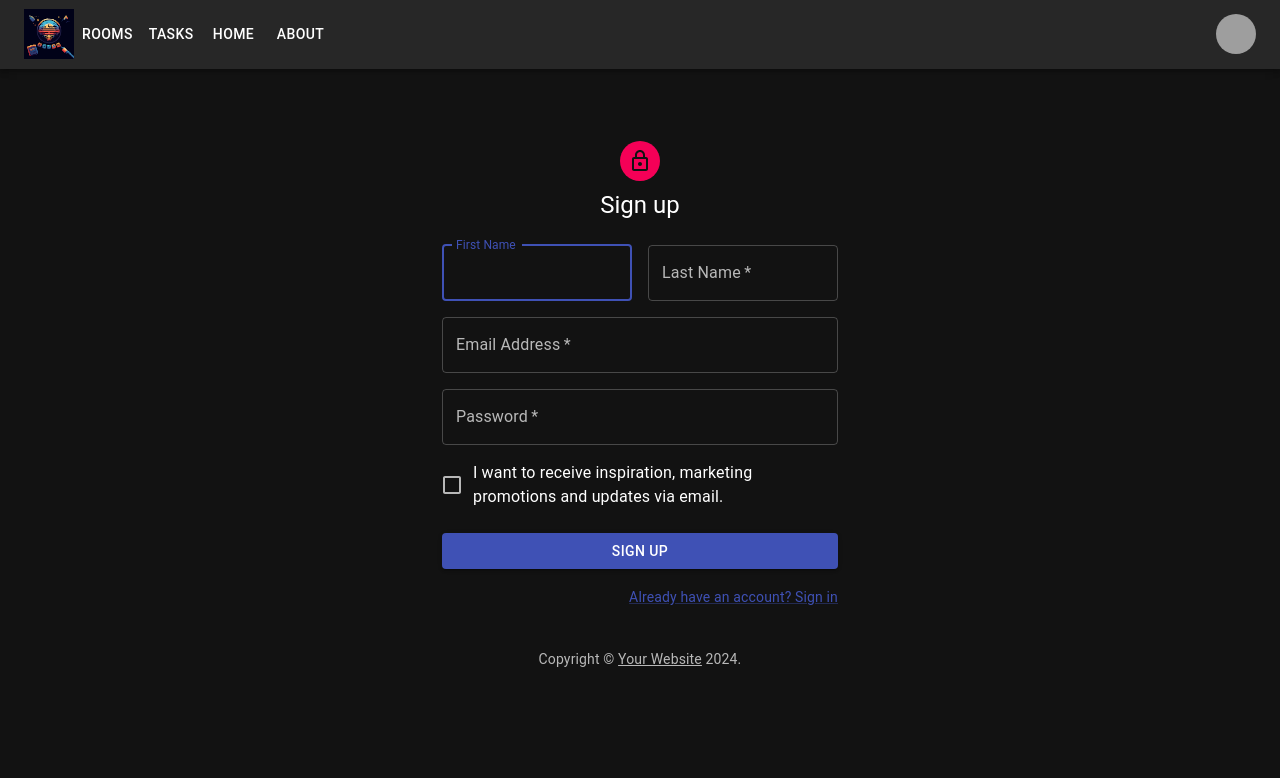
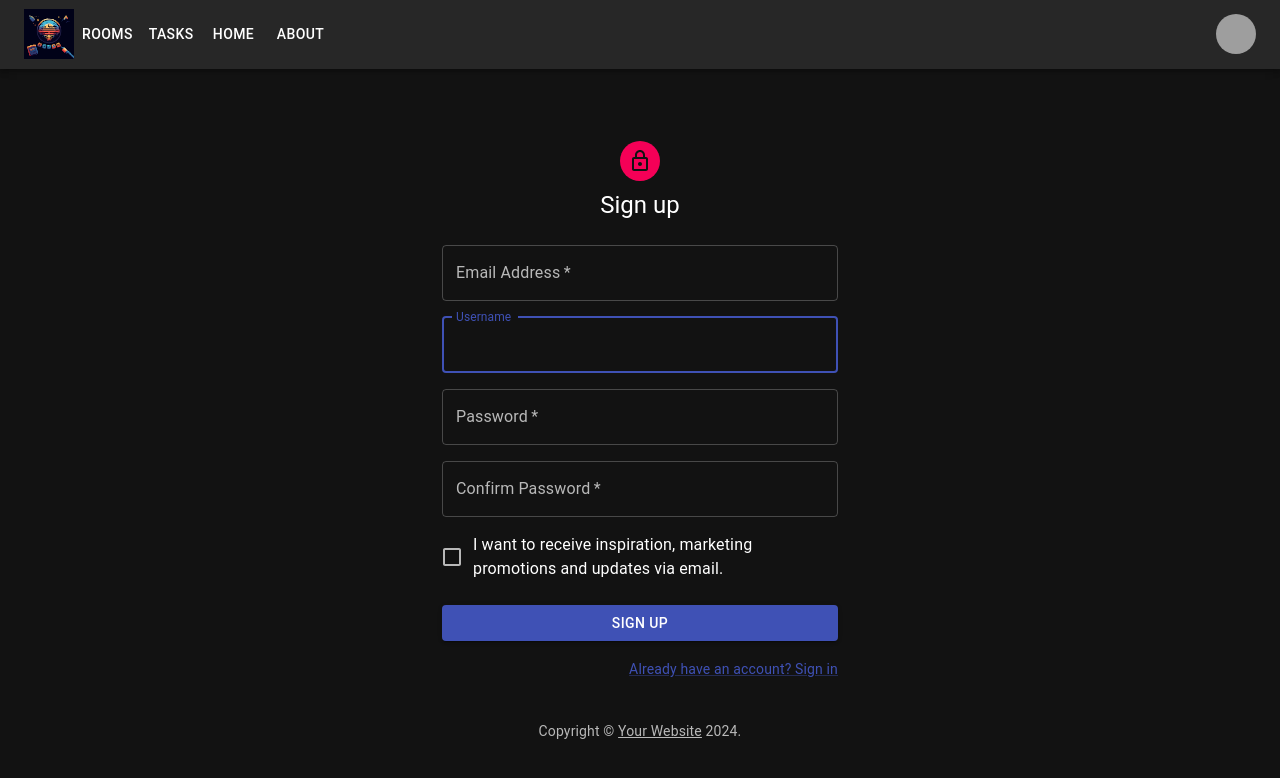
Before and after one commit to tal568/ToDoAppFront, a React (Vite) app: page /sign-up in a window 1280 px wide. Shown: the top 778 px of the page. Built offline with nearby package versions, Linux system fonts and the light colour scheme; grey boxes are pictures that could not be loaded.

Commit message:
feat: :construction: conactong thebackend

```diff
--- a/package.json
+++ b/package.json
@@ -17,6 +17,8 @@
     "@mui/joy": "^5.0.0-beta.48",
     "@mui/material": "^5.16.7",
     "@mui/styled-engine-sc": "^6.0.0-alpha.18",
+    "axios": "^1.7.5",
+    "js-cookie": "^3.0.5",
     "react": "^18.3.1",
     "react-dom": "^18.3.1",
     "react-hook-form": "^7.52.2",
--- a/src/components/auth/sign-up.tsx
+++ b/src/components/auth/sign-up.tsx
@@ -15,7 +15,9 @@ import { useForm, Controller } from "react-hook-form";
 import { yupResolver } from "@hookform/resolvers/yup";
 import * as Yup from "yup";
 import { Link as RouterLink } from 'react-router-dom';
-import axios, { Axios } from "axios";
+import axios from "axios";
+import Cookies from "js-cookie";
+axios.defaults.withCredentials = true;
 
 function Copyright(props: any) {
   return (
@@ -35,29 +37,29 @@ function Copyright(props: any) {
   );
 }
 type signInFormData = {
-  firstName: string;
-  lastName: string;
+  username: string;
   email: string;
-  password: string;
+  password1: string;
+  password2: string;
+
 };
 
 export default function SignUp() {
   const validationSchema: Yup.ObjectSchema<signInFormData> = Yup.object()
     .shape({
-      firstName: Yup.string()
-        .required("First Name is required")
-        .max(15, "Must be 15 characters or less")
-        .min(3, "Must be 3 characters or more"),
-      lastName: Yup.string()
-        .required("Last Name is required")
-        .max(20, "Must be 20 characters or less")
-        .min(3, "Must be 3 characters or more"),
+
+
       email: Yup.string()
         .email("Email is invalid")
         .required("Email is required"),
-      password: Yup.string()
-        .min(6, "Password must be at least 6 characters")
+      username: Yup.string()
+        .required("Username is required")
+        .max(30, "Must be 30 characters or less")
+        .min(3, "Must be 3 characters or more").required("Username is required"),
+      password1: Yup.string()
+        .min(8, "Password must be at least 8 characters")
         .required("Password is required"),
+      password2: Yup.string().oneOf([Yup.ref("password1"), ""], "Passwords must match"),
     })
     .required();
 
@@ -71,10 +73,20 @@ export default function SignUp() {
 
     resolver: yupResolver(validationSchema),
   });
-  const onSubmit = (data: signInFormData) => {
-    reset();
-    console.log(data);
-    axios.post("http://localhost:8000/accounts/signup/", data)
+  const onSubmit = async (data: signInFormData) => {
+    try {
+
+
+      const req = await axios.get("http://localhost:8000/accounts/signup/")
+      console.log(req)
+
+      const res = await axios.post("http://localhost:8000/accounts/signup/", data, { headers: { "X-CSRFToken": Cookies.get("csrftoken"), "Content-Type": "application/json" } })
+      console.log(res)
+      reset();
+    }
+    catch (error) {
+      console.log("Error", error)
+    }
 
   };
 
@@ -103,44 +115,8 @@ export default function SignUp() {
             sx={{ mt: 3 }}
           >
             <Grid container spacing={2}>
-              <Grid item xs={12} sm={6}>
-                <Controller
-                  control={control}
-                  name="firstName"
-                  defaultValue=""
-                  render={({ field }) => (
-                    <TextField
-                      autoComplete="given-name"
-                      label="First Name"
-                      fullWidth
-                      id="firstName"
-                      autoFocus
-                      {...field}
-                      error={Boolean(errors.firstName)}
-                      helperText={errors.firstName?.message}
-                    />
-                  )}
-                />
-              </Grid>
-              <Grid item xs={12} sm={6}>
-                <Controller
-                  control={control}
-                  name="lastName"
-                  defaultValue=""
-                  render={({ field }) => (
-                    <TextField
-                      label="Last Name"
-                      fullWidth
-                      id="lastName"
-                      required
-                      autoComplete="family-name"
-                      {...field}
-                      error={Boolean(errors.lastName)}
-                      helperText={errors.lastName?.message}
-                    />
-                  )}
-                />
-              </Grid>
+
+
               <Grid item xs={12}>
                 <Controller
                   control={control}
@@ -161,10 +137,29 @@ export default function SignUp() {
                   )}
                 />
               </Grid>
+              <Grid item xs={12} >
+                <Controller
+                  control={control}
+                  name="username"
+                  defaultValue=""
+                  render={({ field }) => (
+                    <TextField
+                      autoComplete="username"
+                      label="Username"
+                      fullWidth
+                      id="username"
+                      autoFocus
+                      {...field}
+                      error={Boolean(errors.username)}
+                      helperText={errors.username?.message}
+                    />
+                  )}
+                />
+              </Grid>
               <Grid item xs={12}>
                 <Controller
                   control={control}
-                  name="password"
+                  name="password1"
                   defaultValue=""
                   render={({ field }) => (
                     <TextField
@@ -175,11 +170,34 @@ export default function SignUp() {
                       id="password"
                       autoComplete="new-password"
                       {...field}
-                      error={Boolean(errors.password)}
-                      helperText={errors.password?.message}
+                      error={Boolean(errors.password1)}
+                      helperText={errors.password1?.message}
                     />
                   )}
                 />
+
+              </Grid>
+              <Grid item xs={12}>
+                <Controller
+                  control={control}
+                  name="password2"
+                  defaultValue=""
+                  render={({ field }) => (
+                    <TextField
+                      required
+                      fullWidth
+                      label="Confirm Password"
+                      type="password"
+                      id="password"
+                      autoComplete="new-password"
+                      {...field}
+                      error={Boolean(errors.password2)}
+                      helperText={errors.password2?.message}
+                    />
+
+                  )}
+                />
+
               </Grid>
               <Grid item xs={12}>
                 <FormControlLabel
--- /dev/null
+++ b/src/pages/room.jsx
@@ -0,0 +1,6 @@
+import React from 'react';
+const Room = () => {
+    return ( <h1>Room</h1> );
+}
+
+export default Room
```
Also changed, not shown: 1 other file (tests, documents, lock files or other folders).
